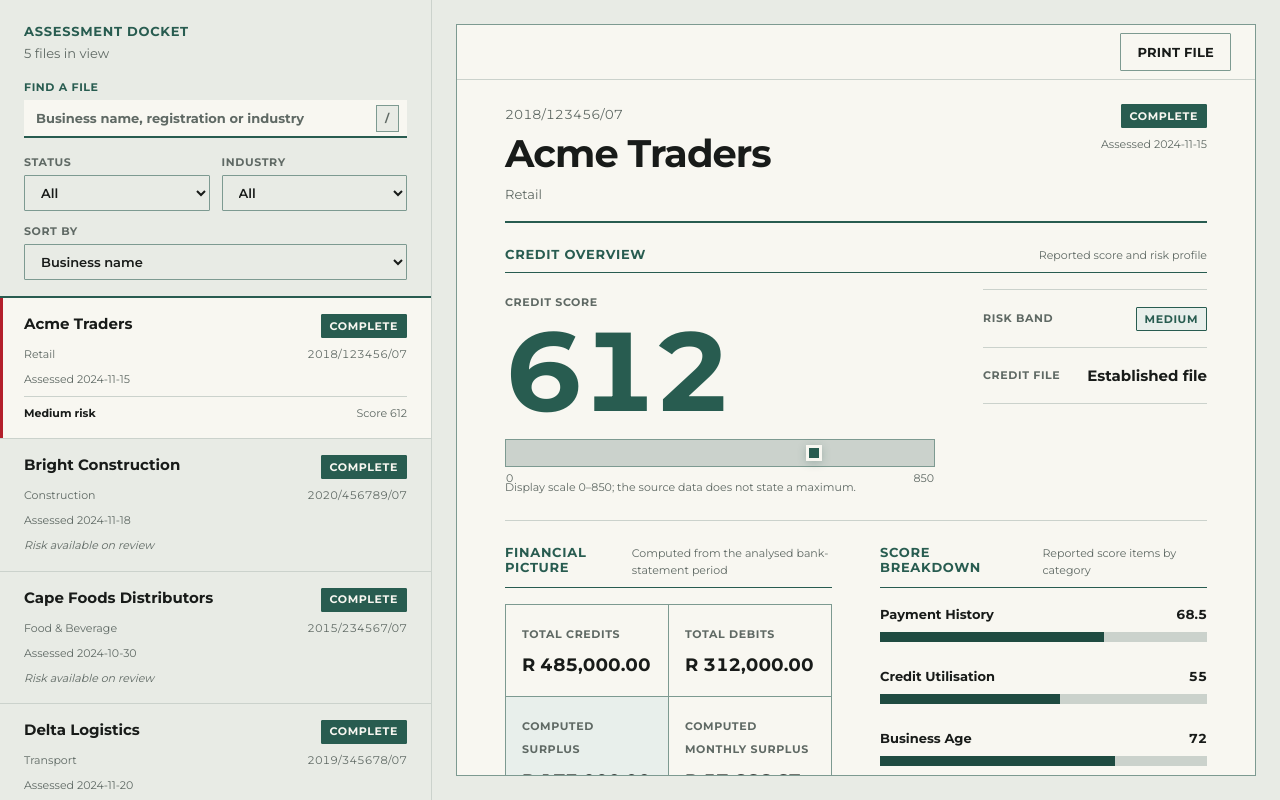
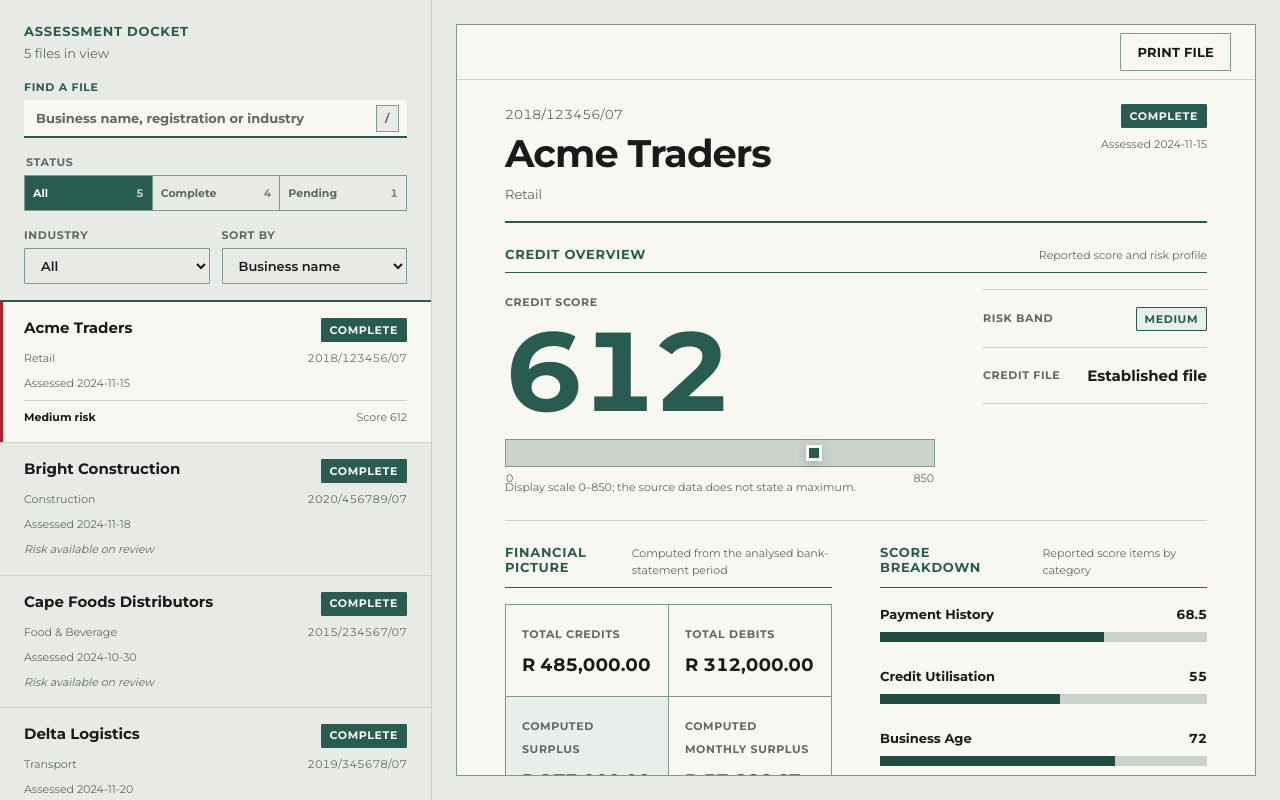
Before and after one commit to peter-kautwima/credit-assessment-dashboard, a React (Vite) app: page / in a window 1280 px wide. Built offline with nearby package versions, Linux system fonts and the light colour scheme; data requests are answered from the project's data file.

Commit message:
refactor: expose queue status controls
Status is a small stable set and should reveal workload at a glance. Keep growing industry values and secondary ordering inside native selects.

```diff
--- a/src/components/Docket.css
+++ b/src/components/Docket.css
@@ -90,10 +90,6 @@
 	margin-top: var(--space-4);
 }
 
-.docket__filters label:last-child {
-	grid-column: 1 / -1;
-}
-
 .docket__filters label {
 	display: grid;
 	gap: var(--space-1);
@@ -102,6 +98,57 @@
 	font-weight: 700;
 	letter-spacing: var(--tracking-label);
 	text-transform: uppercase;
+}
+
+.docket__status-filter {
+	margin: var(--space-4) 0 0;
+	padding: 0;
+	border: 0;
+}
+
+.docket__status-filter legend {
+	margin-bottom: var(--space-1);
+	color: var(--color-ink-soft);
+	font-size: var(--font-size-xs);
+	font-weight: 700;
+	letter-spacing: var(--tracking-label);
+	text-transform: uppercase;
+}
+
+.docket__status-filter > div {
+	display: grid;
+	grid-template-columns: repeat(3, minmax(0, 1fr));
+}
+
+.docket__status-filter button {
+	display: flex;
+	min-height: var(--control-height);
+	align-items: center;
+	justify-content: space-between;
+	gap: var(--space-1);
+	padding: 0 var(--space-2);
+	border: 0.0625rem solid var(--color-rule-strong);
+	border-right: 0;
+	background: transparent;
+	color: var(--color-ink-soft);
+	font-size: var(--font-size-xs);
+	font-weight: 700;
+	cursor: pointer;
+}
+
+.docket__status-filter button:last-child {
+	border-right: 0.0625rem solid var(--color-rule-strong);
+}
+
+.docket__status-filter button[aria-pressed="true"] {
+	background: var(--color-navy);
+	color: var(--color-sheet);
+}
+
+.docket__status-filter small {
+	font: inherit;
+	font-variant-numeric: tabular-nums;
+	opacity: 0.75;
 }
 
 .docket__filters select {
--- a/src/components/Docket.jsx
+++ b/src/components/Docket.jsx
@@ -41,6 +41,14 @@ export function Docket({ entries, selectedId, onSelect, onVisibleChange, reportS
 		() => [...new Set(entries.map((entry) => entry.business.industry))].sort(),
 		[entries],
 	)
+	const statusCounts = useMemo(
+		() => ({
+			All: entries.length,
+			Complete: entries.filter((entry) => entry.assessment?.status === 'Complete').length,
+			Pending: entries.filter((entry) => entry.assessment?.status === 'Pending').length,
+		}),
+		[entries],
+	)
 	const visibleEntries = useMemo(() => filterAndSortDocket(entries, filters), [entries, filters])
 	const visibleIds = useMemo(
 		() => visibleEntries.map((entry) => entry.business.id),
@@ -81,8 +89,7 @@ export function Docket({ entries, selectedId, onSelect, onVisibleChange, reportS
 		return () => document.removeEventListener('keydown', focusSearch)
 	}, [])
 
-	function updateFilter(event) {
-		const { name, value } = event.target
+	function applyFilter(name, value) {
 		setFilters((current) => {
 			const nextFilters = { ...current, [name]: value }
 			const nextVisibleIds = filterAndSortDocket(entries, nextFilters).map(
@@ -91,6 +98,10 @@ export function Docket({ entries, selectedId, onSelect, onVisibleChange, reportS
 			onVisibleChange?.(nextVisibleIds)
 			return nextFilters
 		})
+	}
+
+	function updateFilter(event) {
+		applyFilter(event.target.name, event.target.value)
 	}
 
 	function handleSearchKeyDown(event) {
@@ -146,15 +157,25 @@ export function Docket({ entries, selectedId, onSelect, onVisibleChange, reportS
 					{fileCountLabel(announcedCount)}
 				</p>
 
+				<fieldset className="docket__status-filter">
+					<legend>Status</legend>
+					<div>
+						{['All', 'Complete', 'Pending'].map((status) => (
+							<button
+								key={status}
+								type="button"
+								aria-label={`${status}: ${statusCounts[status]}`}
+								aria-pressed={filters.status === status}
+								onClick={() => applyFilter('status', status)}
+							>
+								<span>{status}</span>
+								<small>{statusCounts[status]}</small>
+							</button>
+						))}
+					</div>
+				</fieldset>
+
 				<div className="docket__filters">
-					<label>
-						<span>Status</span>
-						<select id="status-filter" name="status" onChange={updateFilter}>
-							<option>All</option>
-							<option>Complete</option>
-							<option>Pending</option>
-						</select>
-					</label>
 					<label>
 						<span>Industry</span>
 						<select id="industry-filter" name="industry" onChange={updateFilter}>
```
Also changed, not shown: 3 other files (tests, documents, lock files or other folders).
